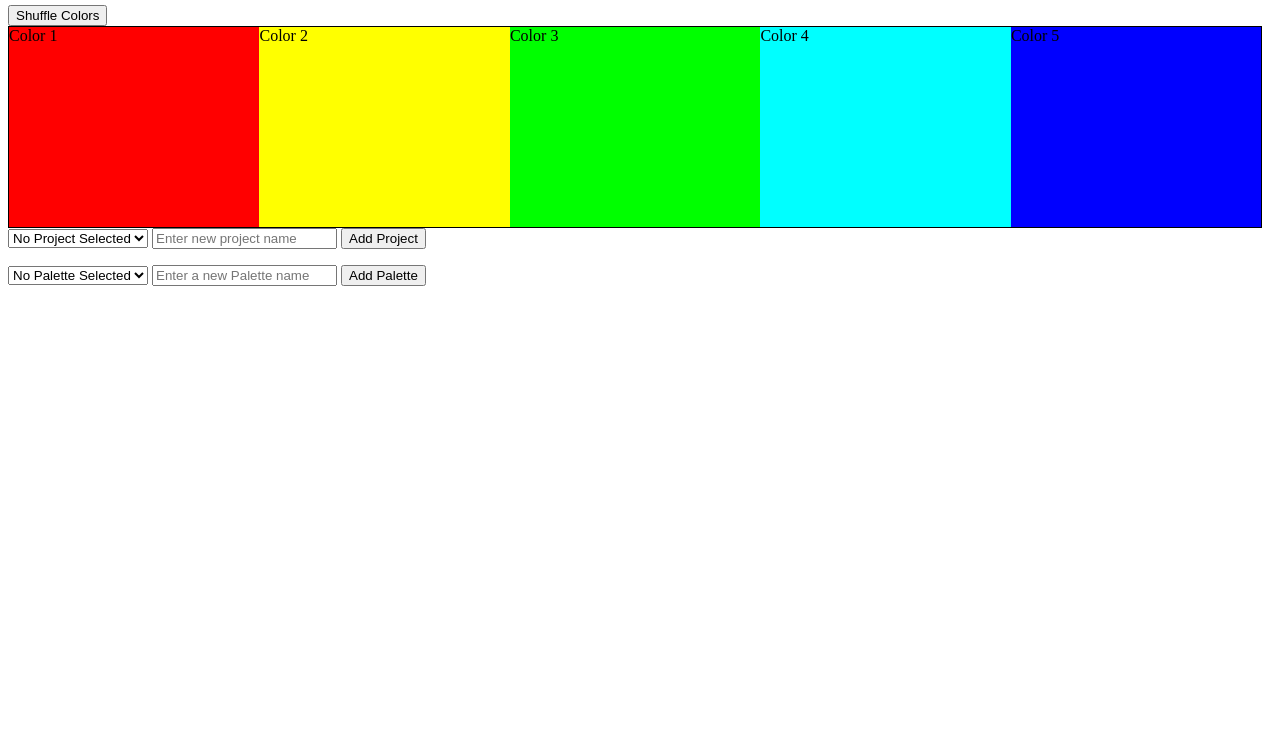
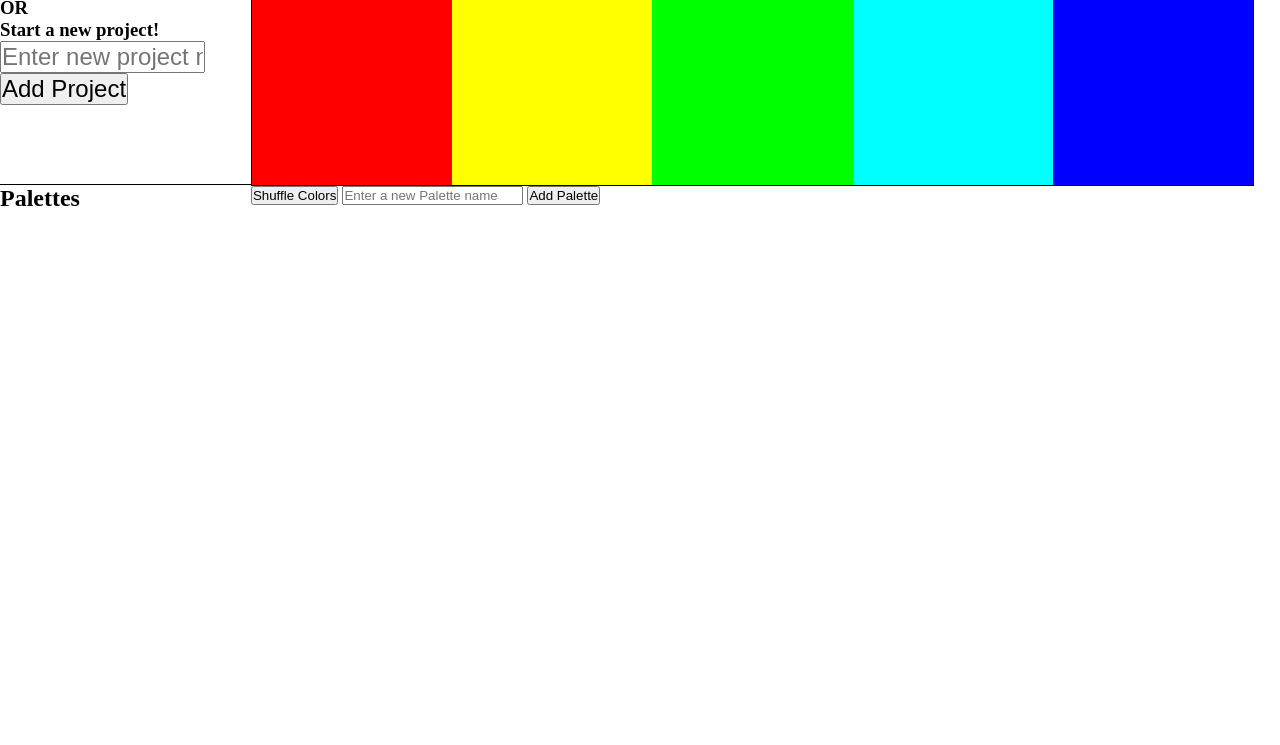
Before and after one commit to rufusasterisk/palette-picker, a website: page public/index.html in a window 1280 px wide. Shown: the part 83-828 px from the top of the page. Before the commit the page ends 800 px from the top, so only its background shows below. Drawn offline with nearby package versions, Linux system fonts and the light colour scheme; no server answers.

Commit message:
Add basic layout, start css

```diff
--- a/public/css/styles.css
+++ b/public/css/styles.css
@@ -1,11 +1,14 @@
-/** {
-  border: solid 1px black
-}*/
+* {
+  /*border: solid 1px black;*/
+  margin: 0;
+  padding: 0;
+}
 
 body {
   position: absolute;
   min-height: 98%;
   min-width: 98%;
+  display: flex;
 }
 
 #color-box-container {
@@ -13,6 +16,47 @@ body {
   border: solid 1px black;
   min-height: 30%;
   height: 200px;
+}
+
+.side-menu {
+  display: inline-block;
+  min-height: 100vh;
+  min-width: 20%;
+}
+
+.project-forms {
+  height: 30%;
+}
+
+.palette-display {
+  height: 70%;
+  border-top: solid 1px black;
+}
+
+main {
+  display: inline-block;
+  min-height: 100vh;
+  min-width: 80%;
+}
+
+select {
+  font-size: 24px;
+}
+
+.add-project-input {
+  font-size: 24px;
+  display: block;
+  width: 80%;
+}
+
+.add-project-btn {
+  font-size: 24px;
+
+  display: block;
+}
+
+.palette-header {
+  text-align: center;
 }
 
 .color-box {
--- a/public/index.html
+++ b/public/index.html
@@ -6,22 +6,16 @@
     <link rel="stylesheet" href="/css/styles.css">
   </head>
   <body>
-    <header>
+    <section class="side-menu">
       <h1>Palette Picker</h1>
-      <button type="button" name="shuffle" id="shuffle-btn">Shuffle Colors</button>
-    </header>
-    <section id="color-box-container">
-      <div class="color-box color-1">Color 1</div>
-      <div class="color-box color-2">Color 2</div>
-      <div class="color-box color-3">Color 3</div>
-      <div class="color-box color-4">Color 4</div>
-      <div class="color-box color-5">Color 5</div>
-    </section>
-    <section id="side-menu">
       <article class="project-forms">
+        <h3>Select a Project</h3>
         <select class="project-dropdown">
           <option value="null">No Project Selected</option>
         </select>
+        <h3>OR</h3>
+        <h3>Start a new project!</h3>
+        <form>
           <input
             class="add-project-input"
             type="text"
@@ -31,14 +25,30 @@
             type="button"
             name="submit-new-project"
             class="add-project-btn">Add Project</button>
+          </form>
       </article>
       <article class="palette-display">
+        <h2>Palettes</h2>
         <dl class="palette-list">
         </dl>
       </article>
-      <select class="palette-dropdown">
-        <option value="null">No Palette Selected</option>
-      </select>
+    </section>
+    <main>
+      <section>
+        <h2 class="palette-header">Palette</h2>
+      </section>
+      <article id="color-box-container">
+        <div class="color-box color-1">Color 1</div>
+        <div class="color-box color-2">Color 2</div>
+        <div class="color-box color-3">Color 3</div>
+        <div class="color-box color-4">Color 4</div>
+        <div class="color-box color-5">Color 5</div>
+      </article>
+      <article class="palette-controls">
+        <button
+          type="button"
+          name="shuffle"
+          id="shuffle-btn">Shuffle Colors</button>
         <input
           type="text"
           class="new-palette"
@@ -47,7 +57,8 @@
           type="button"
           name="submit-new-palette"
           class='submit-palette'>Add Palette</button>
-    </section>
+      </article>
+    </main>
     <script src="https://ajax.googleapis.com/ajax/libs/jquery/3.2.1/jquery.min.js"></script>
     <script type="text/javascript" src="/js/colorHelpers.js"></script>
     <script type="text/javascript" src="/js/scripts.js"></script>
```
Lines whose indentation alone changed are shown as unchanged.
